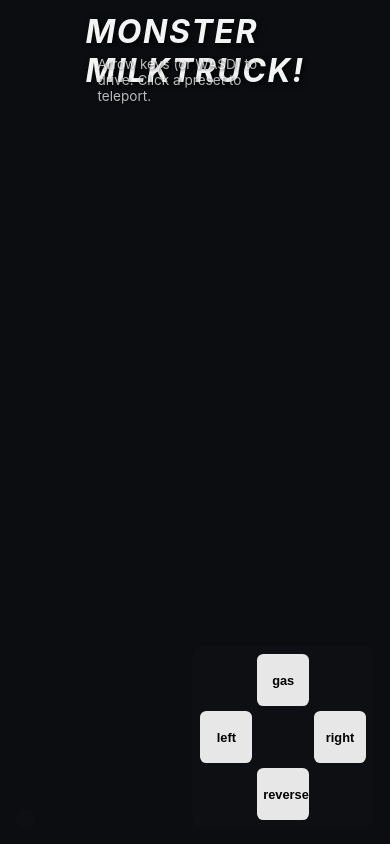
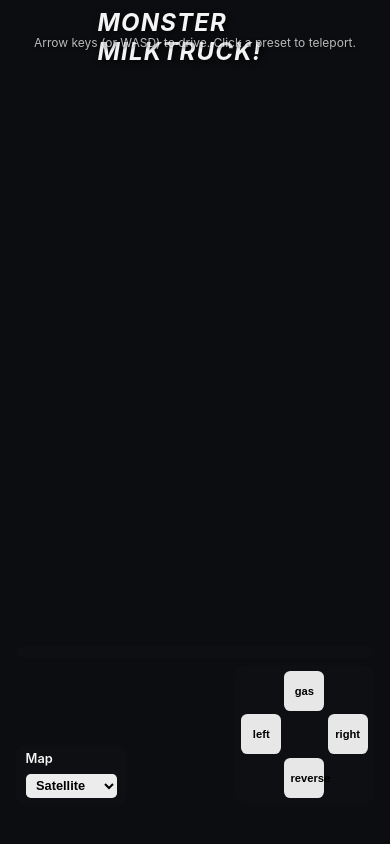
Before and after one commit to bamnet/monster-milktruck, a website with bundled scripts: page index.html in a window 390 px wide. Built offline with nearby package versions, Linux system fonts and the light colour scheme; no server answers.

Commit message:
UI: improve mobile responsive layout for controls

```diff
--- a/index.html
+++ b/index.html
@@ -1,10 +1,12 @@
 <!doctype html>
 <html lang="en">
+
 <head>
   <meta charset="utf-8" />
   <meta name="viewport" content="width=device-width, initial-scale=1" />
   <title>Monster Milktruck!</title>
 </head>
+
 <body>
   <div class="app">
     <div class="title"><i>MONSTER MILKTRUCK!</i></div>
@@ -15,7 +17,16 @@
     <div id="popup" class="popup" hidden></div>
 
     <div class="controls">
+      <div class="left-controls">
         <div id="presets"></div>
+        <div id="map-mode-panel">
+          <label for="map-mode">Map</label>
+          <select id="map-mode">
+            <option value="SATELLITE">Satellite</option>
+            <option value="ROADMAP">Roadmap</option>
+          </select>
+        </div>
+      </div>
       <div class="dpad">
         <button id="btn-gas" type="button">gas</button>
         <button id="btn-left" type="button">left</button>
@@ -29,4 +40,5 @@
 
   <script type="module" src="./src/main.ts"></script>
 </body>
+
 </html>
--- a/src/main.ts
+++ b/src/main.ts
@@ -22,7 +22,7 @@ function loadMapsAPI(apiKey: string) {
   // @ts-ignore
   (g => { var h, a, k, p = "The Google Maps JavaScript API", c = "google", l = "importLibrary", q = "__ib__", m = document, b = window; b = b[c] || (b[c] = {}); var d = b.maps || (b.maps = {}), r = new Set, e = new URLSearchParams, u = () => h || (h = new Promise(async (f, n) => { await (a = m.createElement("script")); e.set("libraries", [...r] + ""); for (k in g) e.set(k.replace(/[A-Z]/g, t => "_" + t[0].toLowerCase()), g[k]); e.set("callback", c + ".maps." + q); a.src = `https://maps.${c}apis.com/maps/api/js?` + e; d[q] = f; a.onerror = () => h = n(Error(p + " could not load.")); a.nonce = m.querySelector("script[nonce]")?.nonce || ""; m.head.append(a) })); d[l] ? console.warn(p + " only loads once. Ignoring:", g) : d[l] = (f, ...n) => r.add(f) && u().then(() => d[l](f, ...n)) })({
     key: apiKey,
-    v: "weekly",
+    v: "alpha",
   });
 }
 
@@ -64,6 +64,13 @@ async function main(): Promise<void> {
 
   document.getElementById('map-container')!.appendChild(map);
 
+  const mapModeSelect = document.getElementById('map-mode') as HTMLSelectElement;
+  if (mapModeSelect) {
+    mapModeSelect.addEventListener('change', () => {
+      map.mode = mapModeSelect.value === 'ROADMAP' ? MapMode.ROADMAP : MapMode.SATELLITE;
+    });
+  }
+
   const model = new Model3DElement({
     src: truckModelUrl,
     position: { lat: INIT_LOC.lat, lng: INIT_LOC.lng, altitude: 0 },
--- a/src/styles.css
+++ b/src/styles.css
@@ -5,7 +5,8 @@
   --panel: rgba(15, 17, 20, 0.78);
 }
 
-html, body {
+html,
+body {
   height: 100%;
   margin: 0;
   padding: 0;
@@ -77,7 +78,7 @@ html, body {
 
 .controls {
   position: absolute;
-  bottom: 1rem;
+  bottom: 0.25rem;
   left: 1rem;
   right: 1rem;
   z-index: 10;
@@ -88,7 +89,19 @@ html, body {
   pointer-events: none;
 }
 
-.controls > * {
+.controls>* {
+  pointer-events: auto;
+}
+
+.controls .left-controls {
+  display: flex;
+  flex-direction: column;
+  gap: 0.5rem;
+  max-width: 60%;
+  pointer-events: none;
+}
+
+.left-controls>* {
   pointer-events: auto;
 }
 
@@ -100,7 +113,6 @@ html, body {
   background: var(--panel);
   border-radius: 0.5rem;
   backdrop-filter: blur(6px);
-  max-width: 60%;
 }
 
 #presets button {
@@ -115,6 +127,37 @@ html, body {
 }
 
 #presets button:hover {
+  background: var(--accent);
+}
+
+#map-mode-panel {
+  display: flex;
+  align-items: center;
+  gap: 0.5rem;
+  padding: 0.6rem;
+  background: var(--panel);
+  border-radius: 0.5rem;
+  backdrop-filter: blur(6px);
+  font-weight: 600;
+  font-size: 0.9rem;
+  width: fit-content;
+  margin-left: 150px;
+}
+
+#map-mode-panel select {
+  padding: 0.35rem 0.6rem;
+  background: rgba(255, 255, 255, 0.92);
+  color: #000;
+  border: none;
+  border-radius: 0.3rem;
+  cursor: pointer;
+  font-weight: 600;
+  font-size: 0.9rem;
+  outline: none;
+}
+
+#map-mode-panel select:hover,
+#map-mode-panel select:focus {
   background: var(--accent);
 }
 
@@ -145,10 +188,21 @@ html, body {
   background: var(--accent);
 }
 
-#btn-gas     { grid-area: 1 / 2; }
-#btn-left    { grid-area: 2 / 1; }
-#btn-right   { grid-area: 2 / 3; }
-#btn-reverse { grid-area: 3 / 2; }
+#btn-gas {
+  grid-area: 1 / 2;
+}
+
+#btn-left {
+  grid-area: 2 / 1;
+}
+
+#btn-right {
+  grid-area: 2 / 3;
+}
+
+#btn-reverse {
+  grid-area: 3 / 2;
+}
 
 #fatal {
   position: fixed;
@@ -161,3 +215,78 @@ html, body {
   white-space: pre-wrap;
   overflow: auto;
 }
+
+@media (max-width: 600px) {
+  .title {
+    font-size: 1.5rem;
+    top: 0.5rem;
+  }
+
+  .hint {
+    font-size: 0.75rem;
+    top: 2.2rem;
+    width: 90%;
+    text-align: center;
+  }
+
+  .controls {
+    display: flex;
+    flex-wrap: wrap;
+    justify-content: space-between;
+    align-items: flex-end;
+    bottom: 2.5rem;
+    gap: 0.4rem;
+    padding: 0;
+  }
+
+  .controls .left-controls {
+    display: contents;
+  }
+
+  #presets {
+    order: -1;
+    justify-content: flex-start;
+    flex-wrap: nowrap;
+    overflow-x: auto;
+    width: 100%;
+    min-width: 0;
+    padding: 0.4rem;
+    -ms-overflow-style: none;
+    scrollbar-width: none;
+  }
+
+  #presets::-webkit-scrollbar {
+    display: none;
+  }
+
+  #presets button {
+    padding: 0.35rem 0.6rem;
+    font-size: 0.8rem;
+    white-space: nowrap;
+    flex-shrink: 0;
+  }
+
+  #map-mode-panel {
+    flex-direction: column;
+    align-items: flex-start;
+    margin-left: 0;
+    padding: 0.4rem 0.6rem;
+    font-size: 0.8rem;
+  }
+
+  #map-mode-panel select {
+    padding: 0.2rem 0.4rem;
+    font-size: 0.8rem;
+  }
+
+  .dpad {
+    grid-template-columns: repeat(3, 2.5rem);
+    grid-template-rows: repeat(3, 2.5rem);
+    padding: 0.4rem;
+    gap: 0.2rem;
+  }
+
+  .dpad button {
+    font-size: 0.7rem;
+  }
+}
```
Lines whose indentation alone changed are shown as unchanged.
